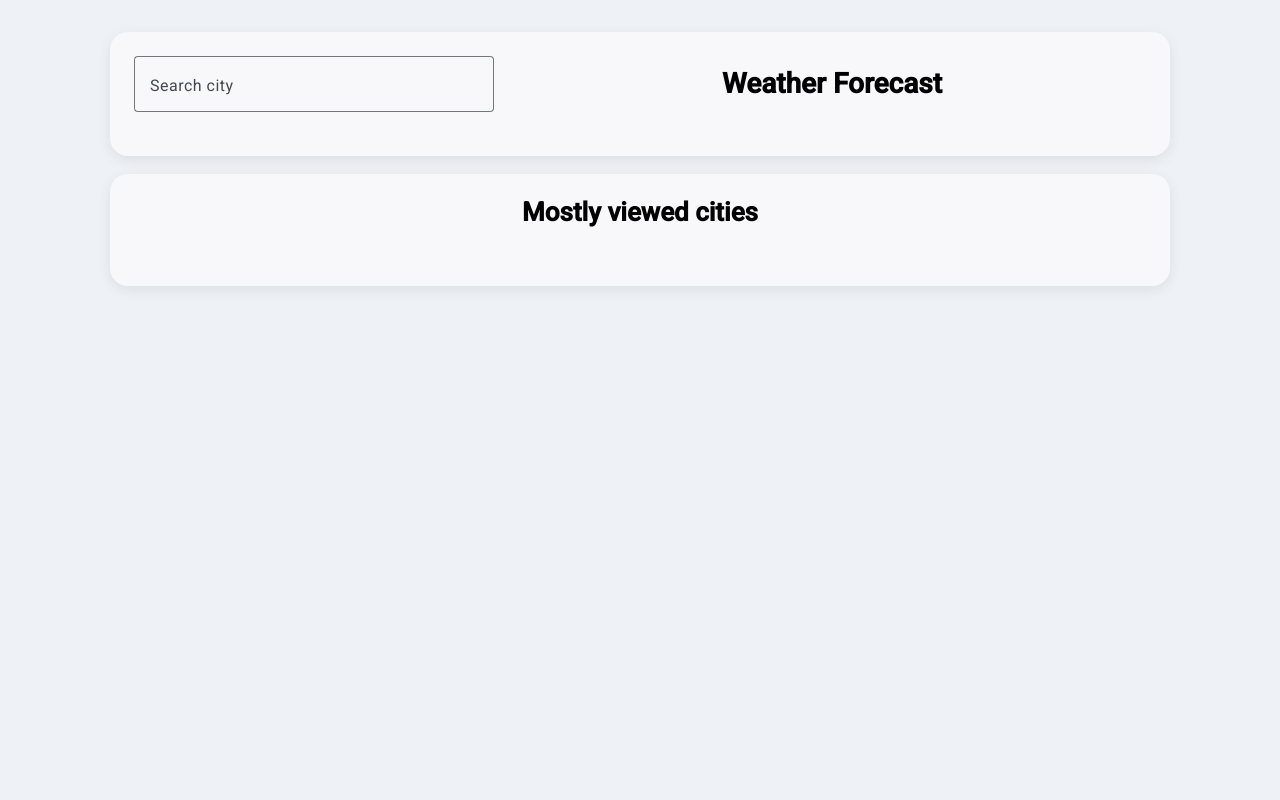
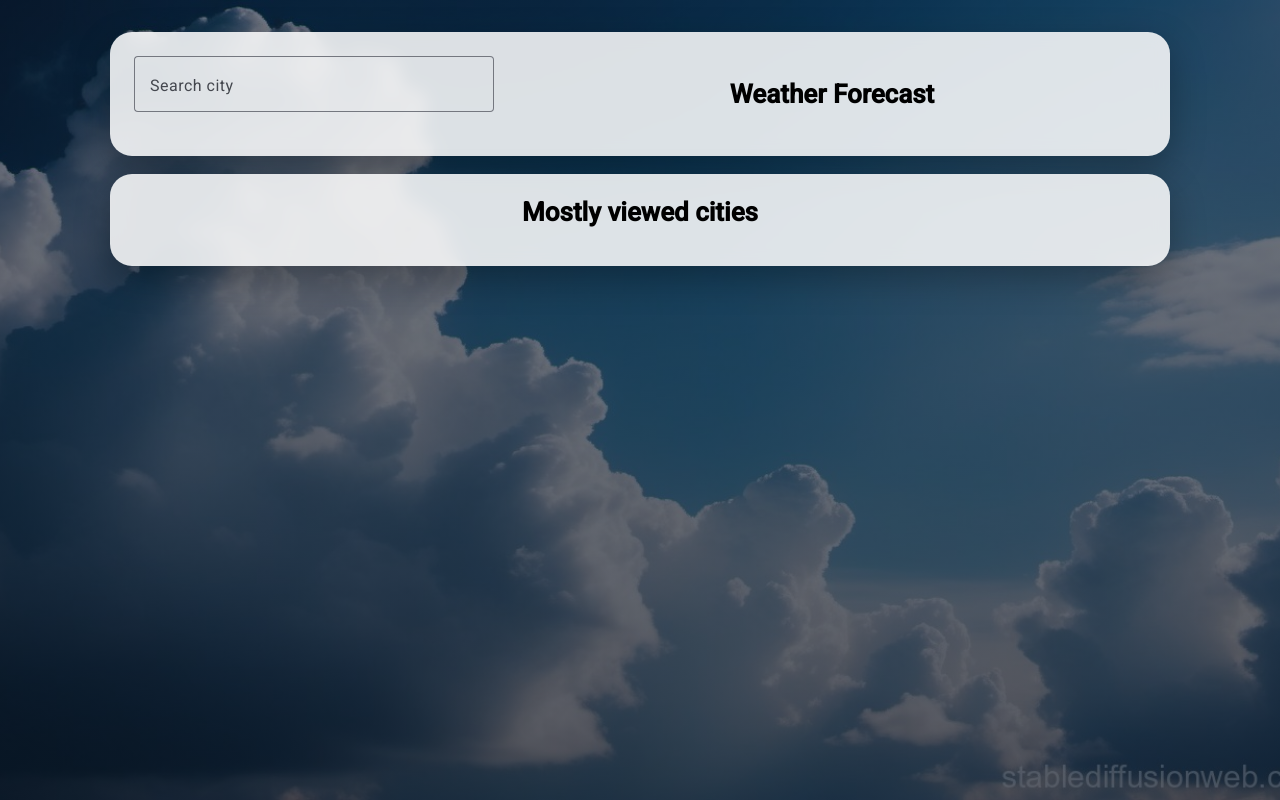
Before and after one commit to Laimonas-Vasiliauskas/weather-app, an Angular app in the folder frontend/: page / in a window 1280 px wide. Built offline with nearby package versions, Linux system fonts and the light colour scheme.

Commit message:
background changes

```diff
--- a/frontend/src/app/components/weather-page/weather-page.html
+++ b/frontend/src/app/components/weather-page/weather-page.html
@@ -15,11 +15,6 @@
     </mat-autocomplete>
     <mat-card-title>Weather Forecast</mat-card-title>
   </mat-card>
-  @if (selectedCity) {
-    <mat-card>
-      <p>Selected city: {{ selectedCity }}</p>
-    </mat-card>
-  }
   @if (currentWeather) {
     <mat-card>
       <mat-card-title>Current weather in {{ selectedCity }}</mat-card-title>
--- a/frontend/src/app/components/weather-page/weather-page.scss
+++ b/frontend/src/app/components/weather-page/weather-page.scss
@@ -1,17 +1,30 @@
+:host {
+  display: block;
+  min-height: 100vh;
+  padding: 32px 0;
+
+  background: linear-gradient(rgba(10, 20, 35, 0.55), rgba(10, 20, 35, 0.65)), url('/assets/weather-bg.jpg');
+  background-size: cover;
+  background-position: center;
+  background-repeat: no-repeat;
+  background-attachment: fixed;
+}
 .weather-page {
   max-width: 1100px;
-margin: 32px auto;
+  margin: 0 auto;
   padding: 0 20px;
   display: flex;
   flex-direction: column;
   gap: 18px;
-font-family: Arial, sans-serif;
 }
 mat-card {
-border-radius: 18px;
+  border-radius: 22px;
   padding: 24px;
-background: #f8f8fb;
-box-shadow: 0 4px 14px rgba(0, 0, 0, 0.08);
+
+  background: rgba(255, 255, 255, 0.86);
+  box-shadow: 0 12px 35px rgba(0, 0, 0, 0.28);
+
+  backdrop-filter: blur(8px);
 }
 .dropdown {
 display: grid;
@@ -19,10 +32,11 @@ grid-template-columns: 360px 1fr;
 align-items: center;
 gap: 24px;
 }
-.dropdown mat-card-title {
-text-align: center;
-font-size: 28px;
-font-weight: 600;
+.dropdown {
+  display: grid;
+  grid-template-columns: 360px 1fr;
+  align-items: center;
+  gap: 24px;
 }
 mat-form-field {
   width: 100%;
@@ -32,18 +46,17 @@ display: block;
   text-align: center;
   font-size: 26px;
   font-weight: 600;
-margin-bottom: 20px;
 }
 mat-card p {
   font-size: 15px;
   margin: 8px 0;
 }
 .forecast-card {
-background: #eefdfd;
-border-radius: 14px;
+  background: rgba(238, 253, 253, 0.88);
+  border-radius: 18px;
   padding: 24px;
   text-align: center;
-min-height: 120px;
+  box-shadow: 0 8px 20px rgba(0, 0, 0, 0.12);
 }
 .forecast-grid {
   display: grid;
```
Also changed, not shown: frontend/src/assets/weather-bg.jpg (added). Lines whose indentation alone changed are shown as unchanged.
